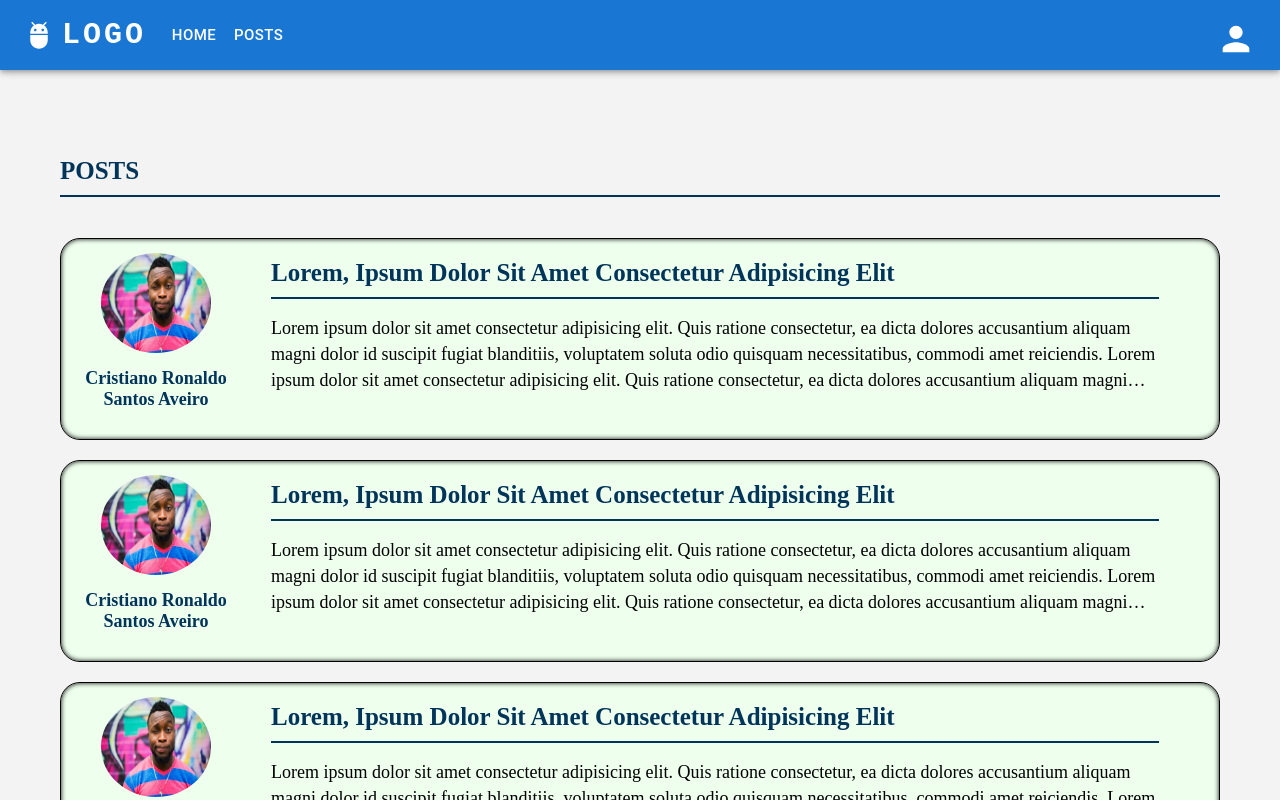
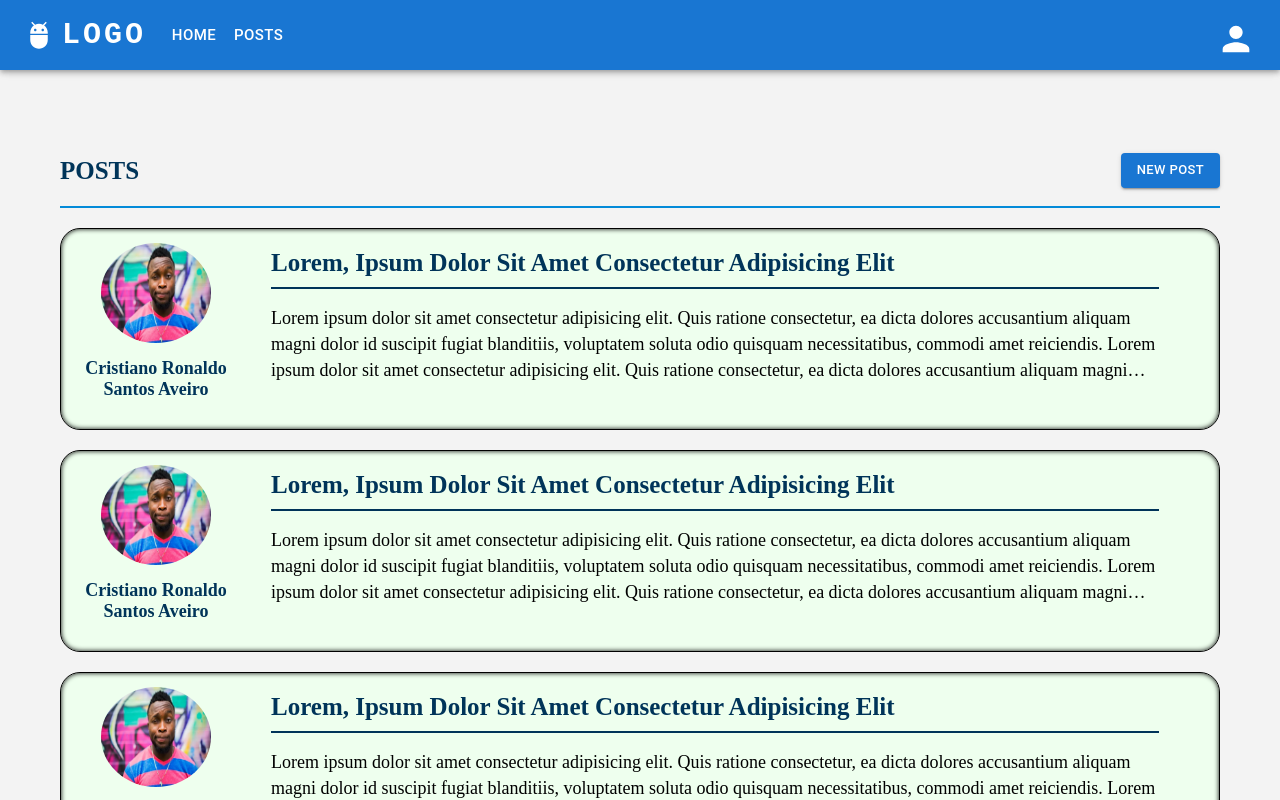
Before and after one commit to DanielMMITM/Forum-Front, a React (Vite) app: page /posts in a window 1280 px wide. Shown: the top 800 px of the page. Built offline with nearby package versions, Linux system fonts and the light colour scheme.

Commit message:
Add - add button to add new posts

```diff
--- a/src/index.css
+++ b/src/index.css
@@ -105,13 +105,6 @@ body {
     font-size: 2.5rem; }
   .heading-secondary--posts {
     text-transform: uppercase; }
-    .heading-secondary--posts::after {
-      content: "";
-      display: flex;
-      flex-direction: column;
-      height: 2px;
-      background: currentColor;
-      margin-top: 1rem; }
   .heading-secondary--card-post__name {
     text-align: center;
     color: #003459;
@@ -251,3 +244,6 @@ body {
 
 .login-form button {
   font-size: 1.5rem; }
+
+.posts__header {
+  border-bottom: 2px solid #038ad8; }
--- a/src/pages/Posts.tsx
+++ b/src/pages/Posts.tsx
@@ -1,5 +1,5 @@
 import { CardPost } from "@/components/CardPost";
-import { Box } from "@mui/material";
+import { Box, Button } from "@mui/material";
 
 export const Posts = () => {
   return (
@@ -9,8 +9,19 @@ export const Posts = () => {
       minHeight={"100vh"}
       marginTop={"calc(100vh - (100vh - 76px))"}
       padding={"6rem"}
+      className="posts"
     >
-      <h2 className="heading-secondary heading-secondary--posts">Posts</h2>
+      <Box display={"flex"} className="posts__header">
+        <Box display={"flex"} mr={"auto"}>
+          <h2 className="heading-secondary heading-secondary--posts">Posts</h2>
+        </Box>
+        <Button
+          variant="contained"
+          sx={{ alignSelf: "center", fontSize: "1.3rem" }}
+        >
+          New Post
+        </Button>
+      </Box>
       <CardPost />
       <CardPost />
       <CardPost />
--- a/src/sass/base/_typography.scss
+++ b/src/sass/base/_typography.scss
@@ -84,14 +84,6 @@ body {
 
   &--posts {
     text-transform: uppercase;
-    &::after {
-      content: "";
-      display: flex;
-      flex-direction: column;
-      height: 2px;
-      background: currentColor;
-      margin-top: 1rem;
-    }
   }
 
   &--card-post__name {
--- a/src/sass/main.scss
+++ b/src/sass/main.scss
@@ -11,3 +11,4 @@
 
 @import "pages/home";
 @import "pages/login";
+@import "pages/posts";
--- /dev/null
+++ b/src/sass/pages/_posts.scss
@@ -0,0 +1,5 @@
+.posts {
+  &__header {
+    border-bottom: 2px solid $color-primary;
+  }
+}
```
